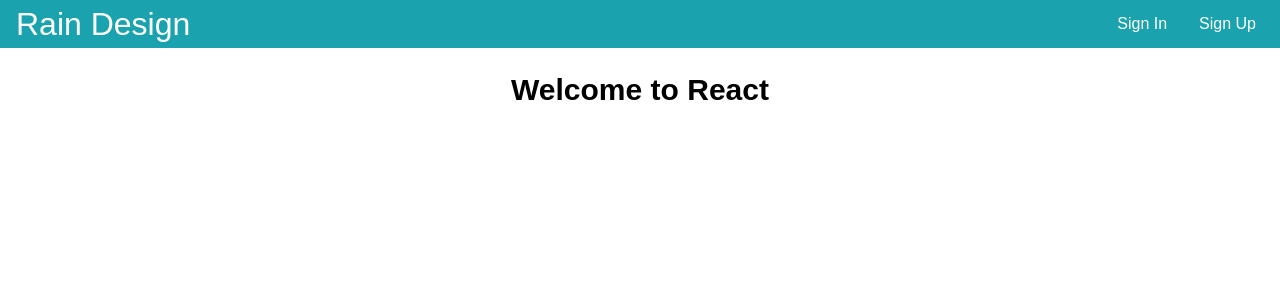
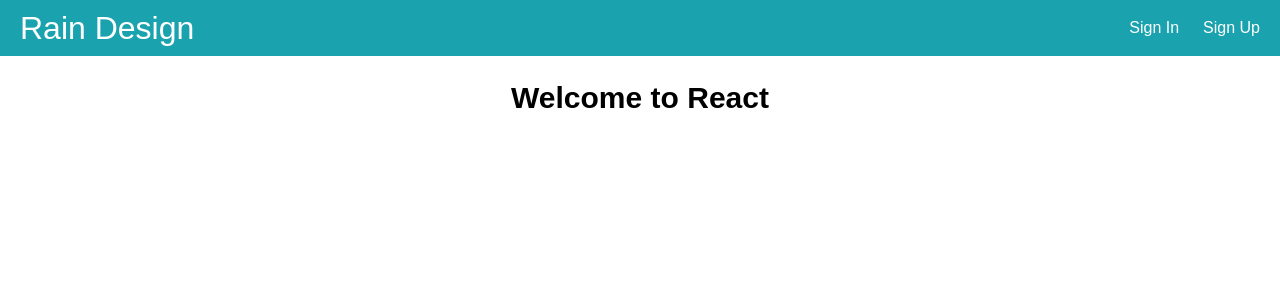
Before and after one commit to PritomKarmokar/microtaskbidz, a React (Create React App) app: page /#/ in a window 1280 px wide. Shown: the top 300 px of the page. Built offline with nearby package versions, Linux system fonts and the light colour scheme; no server answers.

Commit message:
changes added

```diff
--- a/src/css/navbar.css
+++ b/src/css/navbar.css
@@ -33,5 +33,5 @@ body{
     height: 100%;
     display: flex;
     align-items: center;
-    padding: .5rem;
+    padding: .25rem;
 }
--- a/src/pages/Navbar/index.js
+++ b/src/pages/Navbar/index.js
@@ -5,7 +5,7 @@ import "../../css/navbar.css";
 function Navbar(){
     return(
         <nav className="nav">
-        <a className ="site-title" href="/">Rain Design</a>
+        <p className ="site-title"><NavLink to="/">Rain Design</NavLink></p>
         <ul>
             <li><p><NavLink to="/signin">Sign In</NavLink></p></li>
 
--- a/src/pages/Signup/index.js
+++ b/src/pages/Signup/index.js
@@ -25,7 +25,7 @@ function Signup() {
         );
 
         setMsg(response.msg);
-        navigateTo("/"); // SignIn isn't completed yet, when complete it'll navigate to "/signin"
+        navigateTo("/signin"); // SignIn isn't completed yet, when complete it'll navigate to "/signin"
     };
 
     return (
@@ -46,7 +46,7 @@ function Signup() {
                 <label htmlFor="password">Password </label>
                 <input val={pass} onChange={(e) => setPass(e.target.value)} type="password" className="input-box" placeholder="Enter your password here" required/>
                 <br></br>
-                <button type="submit" className="sign-btn"> <NavLink to="/">Signup</NavLink></button>
+                <button type="submit" className="sign-btn"> <NavLink to="/signin">Signup</NavLink></button>
                 <hr></hr>
                 <p className="p-class">Already have an account?<NavLink to="/signin" className="nav-link">Sign In</NavLink></p>
             </form>
```
